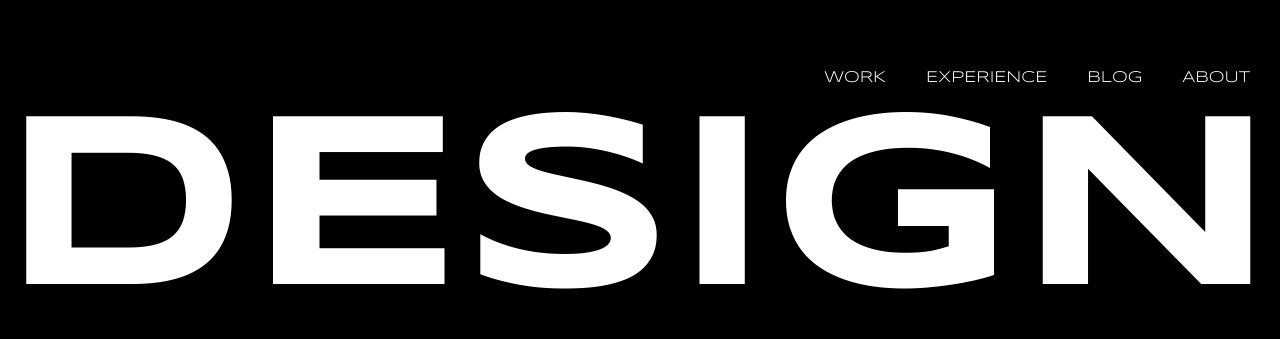
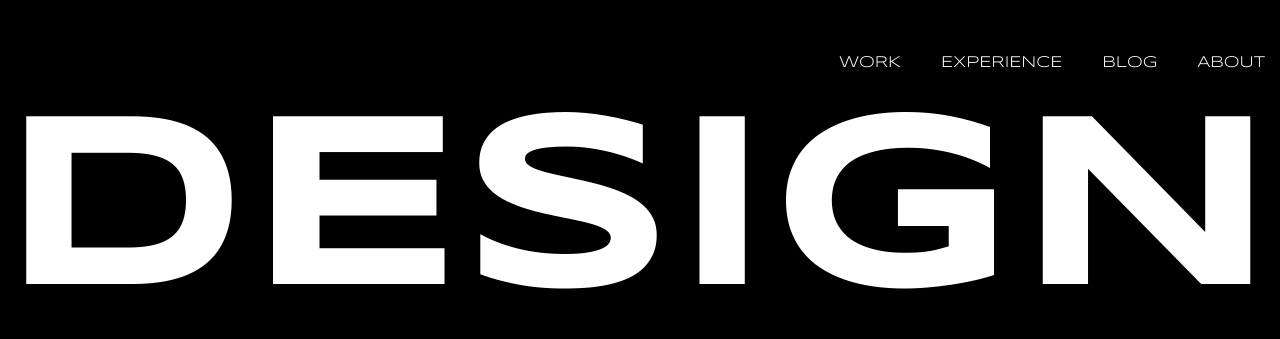
Before and after one commit to piokylo/adamcaul, a website: page index.html in a window 1280 px wide. Drawn offline with nearby package versions, Linux system fonts and the light colour scheme; a web font is replaced by a local one.

Commit message:
changed nav margin

```diff
--- a/css/custom.css
+++ b/css/custom.css
@@ -330,6 +330,10 @@ section.slider {
 }
 
 @media(max-height:800px) {
+  nav {
+
+    margin: 15px;
+  }
   .bg-type{
      margin: 90px 0px 0px;
   }
```
